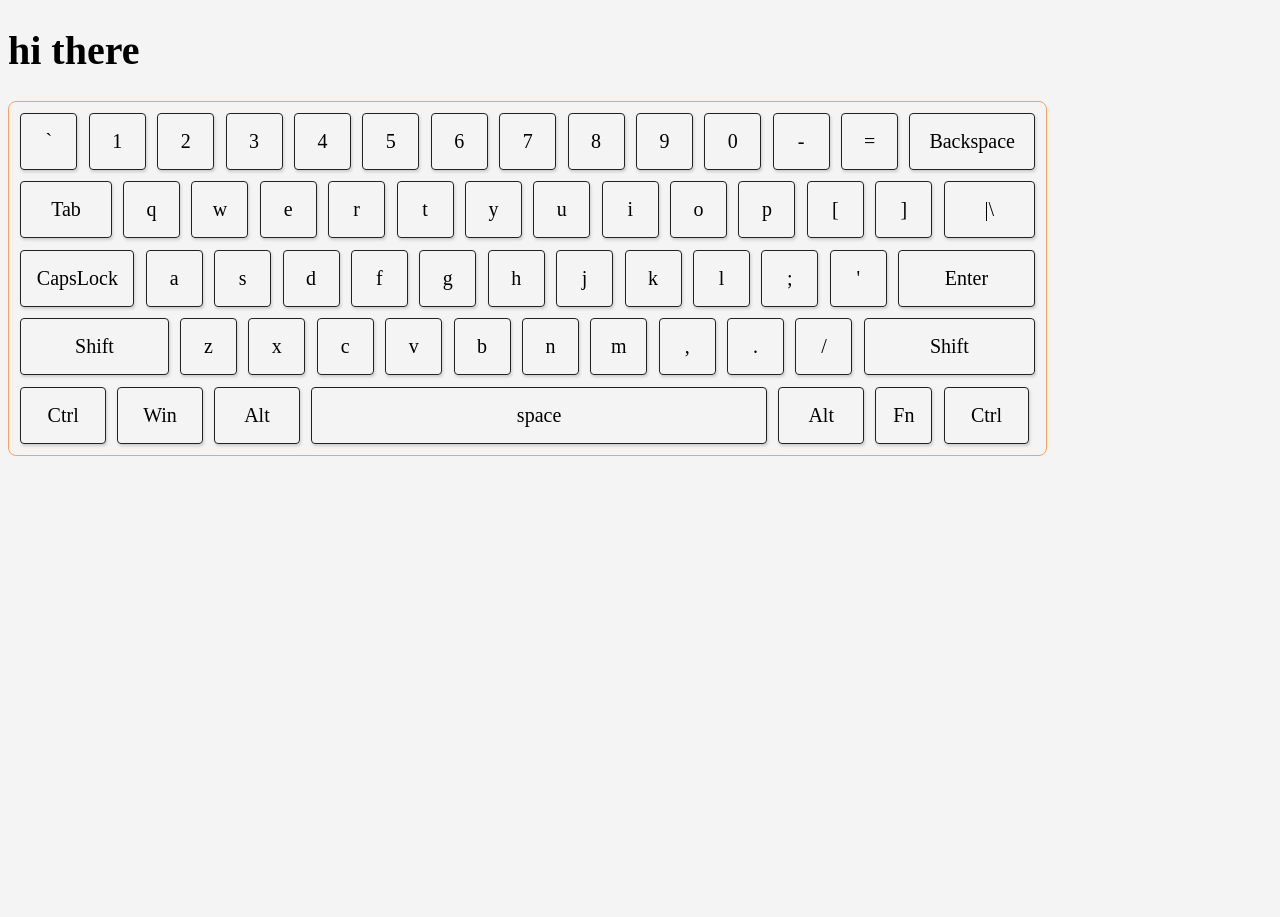
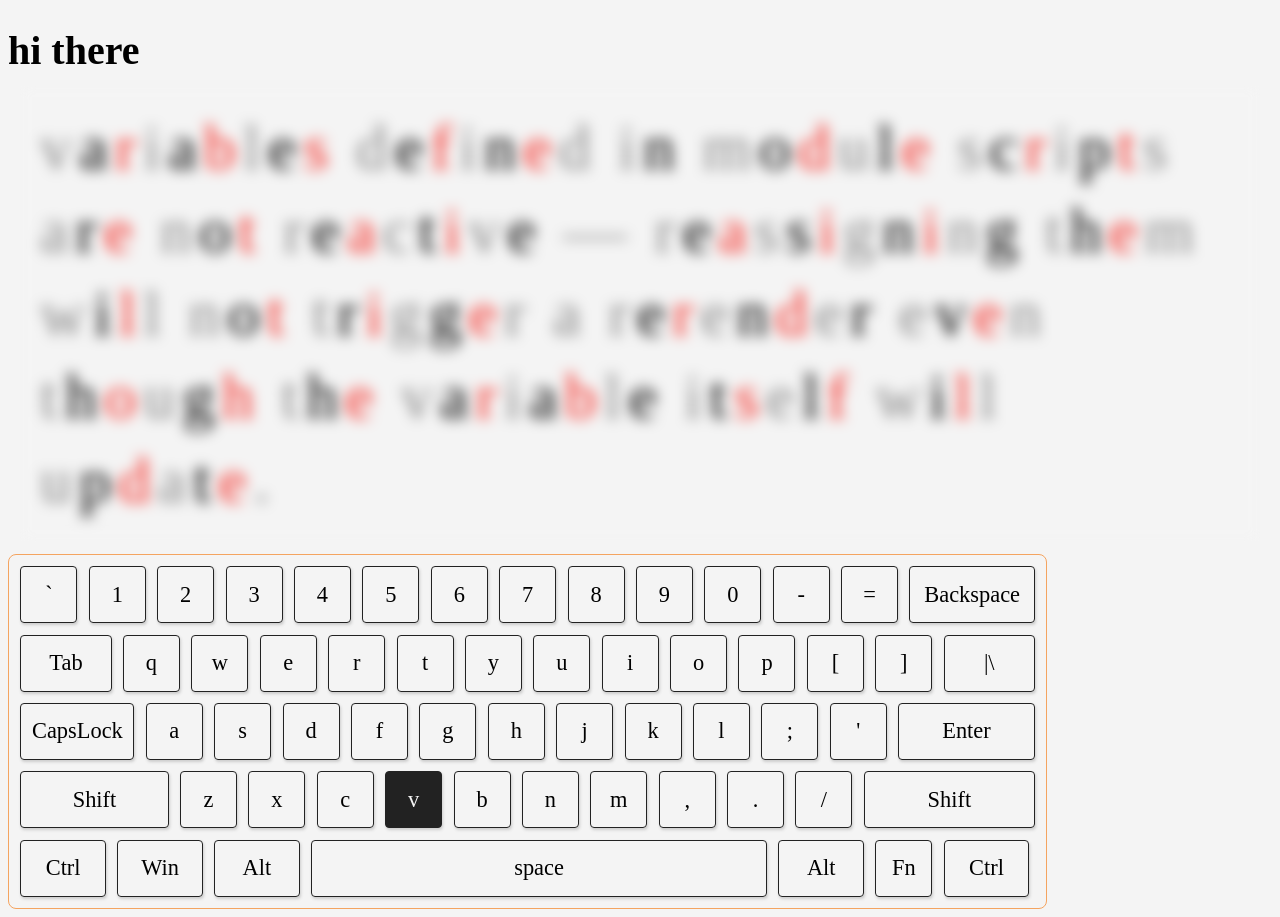
Before and after one commit to UnnamedXAer/keyboard-keys, a SvelteKit app: page /home in a window 1280 px wide. Before the commit the page ends 800 px from the top, so only its background shows below. Built offline with nearby package versions, Linux system fonts and the light colour scheme; a web font is replaced by a local one.

Commit message:
display some text

```diff
--- a/src/helpers/keys.ts
+++ b/src/helpers/keys.ts
@@ -1,5 +1,18 @@
-import { AppKey } from '../models/key';
+import { AppKey, CharState, type TextChar } from '../models/key';
 
 export function stringToAppKeys(txt: string): AppKey[] {
   return txt.split('').map((x) => new AppKey(x.charCodeAt(0)));
 }
+
+export function findNextCharPosition(text: TextChar[][]): { x: number; y: number } | null {
+  for (let x = 0; x < text.length; x++) {
+    const word = text[x];
+    for (let y = 0; y < word.length; y++) {
+      if (word[y].state === CharState.untouched) {
+        return { x, y };
+      }
+    }
+  }
+
+  return null;
+}
--- a/src/models/key.ts
+++ b/src/models/key.ts
@@ -9,3 +9,14 @@ export class AppKey {
     this.cssClass = cssClass;
   }
 }
+
+export type TextChar = {
+  char: string;
+  state: CharState;
+};
+
+export enum CharState {
+  untouched = 'untouched',
+  correct = 'correct',
+  wrong = 'wrong'
+}
--- a/src/routes/home/+page.svelte
+++ b/src/routes/home/+page.svelte
@@ -1,13 +1,30 @@
 <script lang="ts">
+  import { findNextCharPosition } from '../../helpers/keys';
+  import { CharState, type TextChar } from '../../models/key';
   import Keyboard from './Keyboard.svelte';
+  import Phrase from './Phrase.svelte';
 
+  const text: TextChar[][] =
+    `Variables defined in module scripts are not reactive — reassigning them will not trigger a rerender even though the variable itself will update.`
+      .toLowerCase()
+      .split(' ')
+      .map((x) =>
+        x.split('').map((x, i) => ({
+          char: x,
+          state:
+            i % 3 === 0 ? CharState.untouched : i % 3 === 1 ? CharState.correct : CharState.wrong
+        }))
+      );
 
+  let position = findNextCharPosition(text);
+  console.log(position);
 </script>
 
 <h1>hi there</h1>
 
 <main>
-  <Keyboard />
+  <Phrase {text} />
+  <Keyboard activeChars={position !== null ? [text[position.x][position.y]] : []} />
 </main>
 
 <style>
--- a/src/routes/home/Key.svelte
+++ b/src/routes/home/Key.svelte
@@ -2,9 +2,10 @@
   import type { AppKey } from 'src/models/key';
 
   export let key: AppKey;
+  export let active: boolean;
 </script>
 
-<div class={key.cssClass}>{key.label}</div>
+<div class="{key.cssClass} {active ? 'active' : ''}">{key.label}</div>
 
 <style>
   div {
@@ -13,6 +14,7 @@
     border: 1px solid #222;
     border-radius: 4px;
     box-shadow: 1px 2px 3px #ccc;
+	font-size: 1.4rem;
 
     text-align: center;
     display: grid;
@@ -51,4 +53,9 @@
   .space {
     width: calc((var(--key-base-size) * 8));
   }
+
+  .active {
+    background-color: #222;
+    color: #f4f4f4;
+  }
 </style>
--- a/src/routes/home/Keyboard.svelte
+++ b/src/routes/home/Keyboard.svelte
@@ -1,7 +1,10 @@
 <script lang="ts">
   import { stringToAppKeys } from '../../helpers/keys';
-  import { AppKey } from '../../models/key';
+  import { AppKey, type TextChar } from '../../models/key';
   import KeyBtn from './Key.svelte';
+
+  export let activeChars: TextChar[];
+  console.log(activeChars);
 
   const keys = {
     numbers: [...stringToAppKeys('`1234567890-='), new AppKey(8, 'backspace', 'Backspace')],
@@ -32,15 +35,16 @@
       new AppKey(9, 'rCtrl', 'Ctrl')
     ]
   };
-
-  console.log(keys);
 </script>
 
 <div id="keyboard">
   {#each Object.values(keys) as rowKeys}
     <div class="row">
       {#each rowKeys as key}
-        <KeyBtn {key} />
+        <KeyBtn
+          {key}
+          active={activeChars.length ? activeChars[0].char.charCodeAt(0) === key.keyCode : false}
+        />
       {/each}
     </div>
   {/each}
--- /dev/null
+++ b/src/routes/home/Phrase.svelte
@@ -0,0 +1,65 @@
+<script lang="ts">
+  import type { TextChar } from '../../models/key';
+
+  export let text: TextChar[][];
+  //   console.log(text);
+</script>
+
+<svelte:head>
+  <title>Keyboard</title>
+</svelte:head>
+
+<section>
+  <!-- svelte-ignore a11y-no-noninteractive-tabindex -->
+  <p
+    tabindex="0"
+    aria-roledescription="contains text for the user to be typed on the keyboard, also visually indicates current position and correctness of users input"
+  >
+    {#each text as word}
+      <span class="word">
+        {#each word as char}
+          <span class="char {char.state}">{char.char}</span>
+        {/each}
+      </span>
+    {/each}
+  </p>
+</section>
+
+<style>
+  section {
+    border: 1 solid turquoise;
+  }
+
+  p {
+    margin: 2rem 2rem;
+    font-size: 4rem;
+    letter-spacing: 0.25rem;
+    line-height: 1.3;
+    position: relative;
+  }
+
+  p:not(:focus):before {
+    content: '';
+    position: absolute;
+    left: 0;
+    top: 0;
+    right: 0;
+    bottom: 0;
+    backdrop-filter: blur(0.11em);
+    margin: -20px;
+  }
+
+  .char {
+    padding-inline-end: 0.2rem;
+  }
+
+  .char.untouched {
+    color: #888888;
+  }
+  .char.correct {
+    color: #000000;
+  }
+  .char.wrong {
+    color: #f5261f;
+  }
+</style>
```
